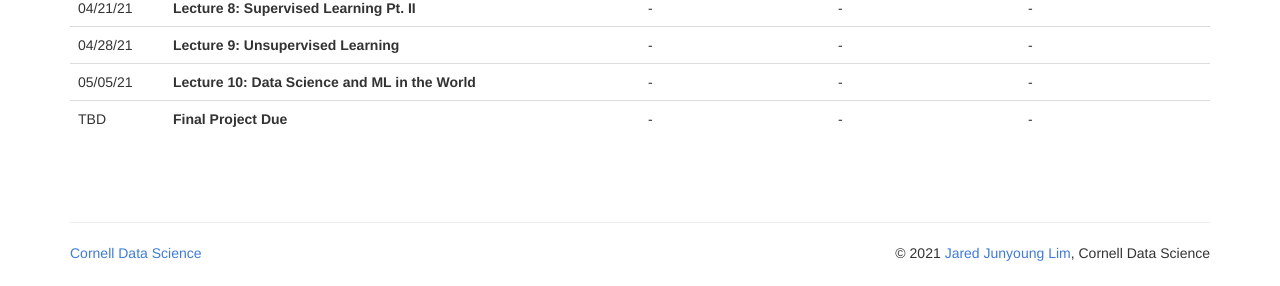
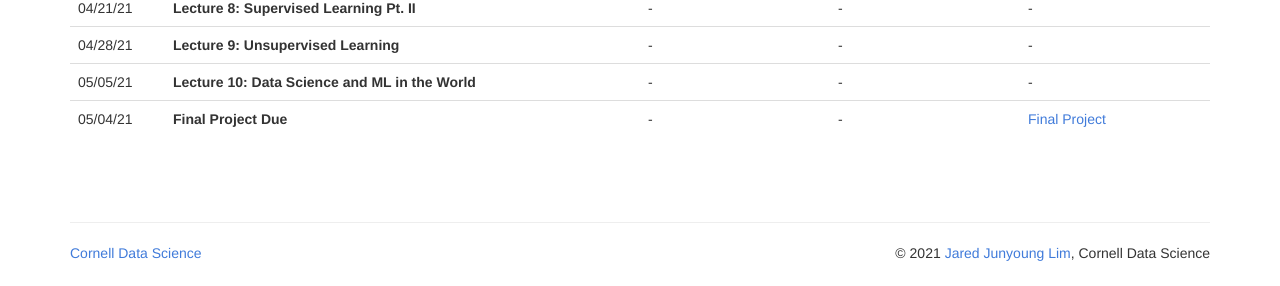
Before and after one commit to CornellDataScience/info1998, a Jekyll site: the page built from schedule.md, in a window 1280 px wide and 943 px high. Shown: the part 654-940 px from the top of the window. Built offline with Jekyll 4.4.1, drawn with Linux system fonts in a browser that asks for light colours.

Commit message:
Added final project pdf

```diff
--- a/_data/schedules.yml
+++ b/_data/schedules.yml
@@ -193,8 +193,8 @@ lectures:
   #     - title: "Final Project"
   #       link: "resources/SP20/assignments/release/Final_Project.pdf"
   ############################ Final Project #######################################
-  - date: TBD
+  - date: 2021-05-04
     title: "Final Project Due"
     assignments:
-      # - title: "Final Project"
-      #   link: "resources/FA20/extra/Final_Project.pdf"
+       - title: "Final Project"
+         link: "resources/SP21/assignments/release/Project.pdf"
--- a/_includes/core/title.html
+++ b/_includes/core/title.html
@@ -21,7 +21,7 @@
           Grades: <a href="https://cmsx.cs.cornell.edu/" target="_blank" rel="noopener">CMS</a><br />
           Lecturer: <a href="mailto:sec322@cornell.edu?subject=[INFO 1998]">Sam Cobado</a>,
           <a href="mailto:js2746@cornell.edu?subject=[INFO 1998]">Jerry Sun</a>,
-          <a href="mailto:kcj42@cornell.edu?subject=[INFO 1998]">Kevin Jiang</a>,
+          <a href="mailto:kcj42@cornell.edu?subject=[INFO 1998]">Kevin Jiang</a>
 
         </p>
       </div>
```
Also changed, not shown: 1 other file.
